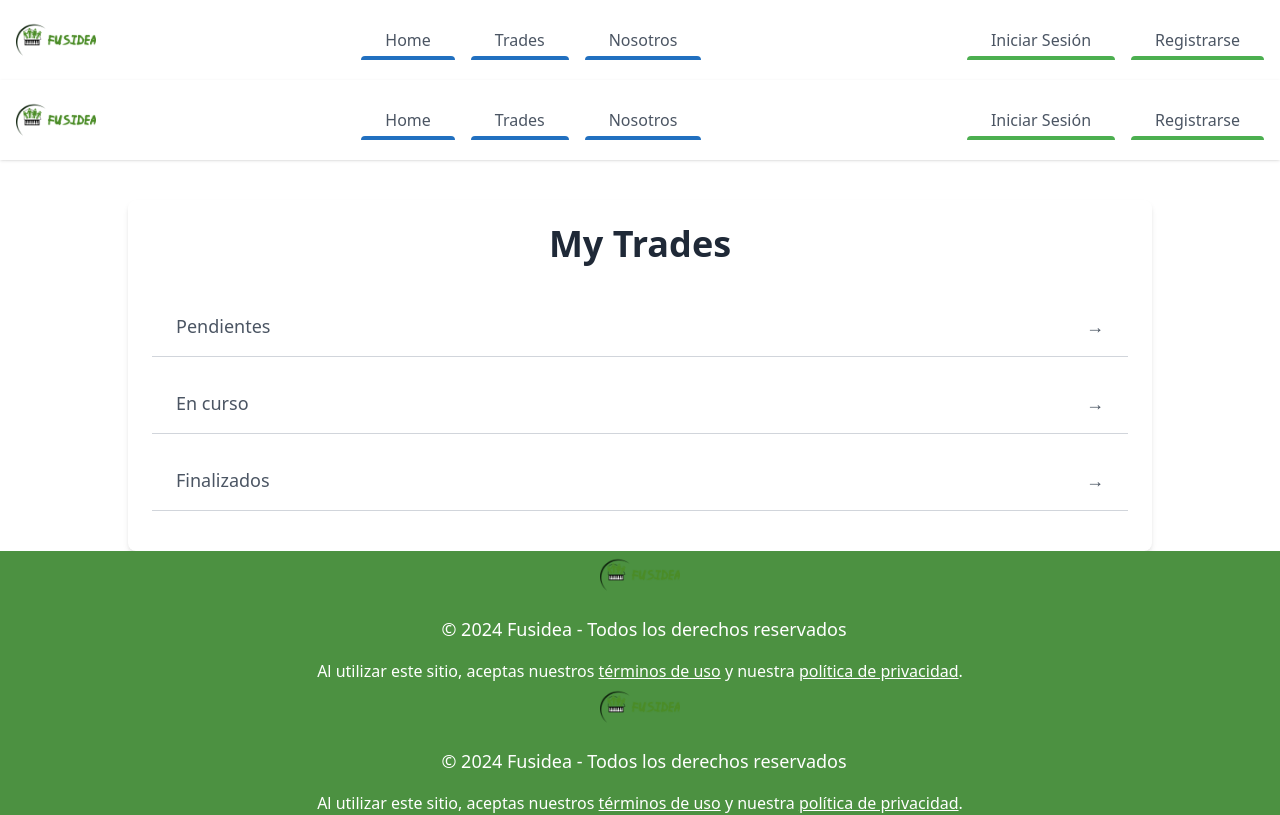
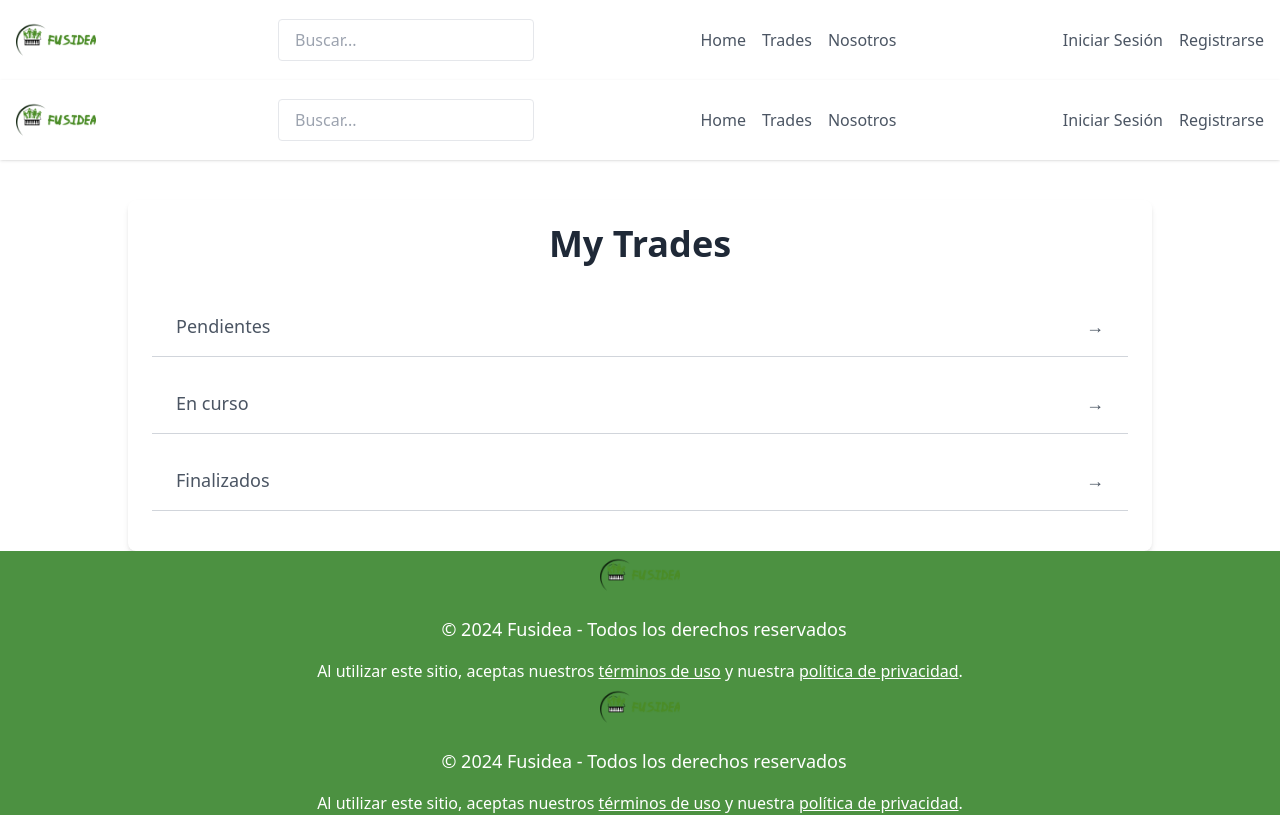
Before and after one commit to AlexGutty/FusideaIntegrador, a React (Vite) app in the folder front/: page /about in a window 1280 px wide. Built offline with nearby package versions, Linux system fonts and the light colour scheme.

Commit message:
Configurado contexts para requerimientos de logeado, projects y nofications

```diff
--- a/front/src/components/Header.jsx
+++ b/front/src/components/Header.jsx
@@ -1,4 +1,4 @@
-import React from 'react';
+import React, { useState } from 'react';
 import { Link } from 'react-router-dom';
 import useMenu from '../hooks/useMenu';
 import useAuthState from '../hooks/useAuthState';
@@ -6,6 +6,13 @@ import useAuthState from '../hooks/useAuthState';
 const Header = () => {
   const { isMenuOpen, toggleMenu } = useMenu();
   const { isAuthenticated, user, logout } = useAuthState();
+  const [searchTerm, setSearchTerm] = useState('');
+
+  const handleSearch = (e) => {
+    setSearchTerm(e.target.value);
+    // Aquí puedes agregar lógica para filtrar resultados o realizar una petición al servidor
+    console.log('Buscando:', searchTerm);
+  };
 
   return (
     <header className="sticky top-0 bg-white shadow z-50">
@@ -15,69 +22,50 @@ const Header = () => {
           <img src="../imgs/logo1.jpg" alt="Logo" className="h-12 w-auto rounded mb-4 md:mb-0" />
         </Link>
 
-        {/* Menu Button */}
-        <button
-          id="menu-btn"
-          className="block md:hidden focus:outline-none"
-          onClick={toggleMenu}
-        >
-          <svg xmlns="http://www.w3.org/2000/svg" className="h-6 w-6" fill="none" viewBox="0 0 24 24" stroke="currentColor">
-            <path strokeLinecap="round" strokeLinejoin="round" strokeWidth="2" d="M4 6h16M4 12h16m-7 6h7" />
-          </svg>
-        </button>
+        {/* Barra de búsqueda */}
+        <div className="flex items-center w-full md:w-auto md:ml-4">
+          <input
+            type="text"
+            value={searchTerm}
+            onChange={handleSearch}
+            placeholder="Buscar..."
+            className="border rounded px-4 py-2 w-full md:w-64"
+          />
+        </div>
 
-        {/* Navigation Links */}
+        {/* Menú y autenticación */}
         <nav
           id="menu"
           className={`md:flex flex-col md:flex-row space-y-2 md:space-y-0 md:space-x-4 mb-4 md:mb-0 ${isMenuOpen ? 'block' : 'hidden'}`}
         >
-          <Link
-            to="/"
-            className="smky-btn3 relative hover:text-[#FFCA28] py-2 px-6 after:absolute after:h-1 after:hover:h-[200%] transition-all duration-500 after:transition-all after:duration-500 overflow-hidden z-20 after:z-[-20] after:bg-[#2170C0] after:rounded-t-full after:w-full after:bottom-0 after:left-0 text-gray-600"
-          >
+          <Link to="/" className="text-gray-600 hover:text-blue-500">
             Home
           </Link>
           {isAuthenticated ? (
             <>
-              <Link
-                to="/connect"
-                className="smky-btn3 relative hover:text-[#FFCA28] py-2 px-6 after:absolute after:h-1 after:hover:h-[200%] transition-all duration-500 after:transition-all after:duration-500 overflow-hidden z-20 after:z-[-20] after:bg-[#2170C0] after:rounded-t-full after:w-full after:bottom-0 after:left-0 text-gray-600"
-              >
+              <Link to="/connect" className="text-gray-600 hover:text-blue-500">
                 Conecta
               </Link>
-              <Link
-                to="/trades"
-                className="smky-btn3 relative hover:text-[#FFCA28] py-2 px-6 after:absolute after:h-1 after:hover:h-[200%] transition-all duration-500 after:transition-all after:duration-500 overflow-hidden z-20 after:z-[-20] after:bg-[#2170C0] after:rounded-t-full after:w-full after:bottom-0 after:left-0 text-gray-600"
-              >
+              <Link to="/trades" className="text-gray-600 hover:text-blue-500">
                 Trades
               </Link>
-              <Link
-                to="/about-us"
-                className="smky-btn3 relative hover:text-[#FFCA28] py-2 px-6 after:absolute after:h-1 after:hover:h-[200%] transition-all duration-500 after:transition-all after:duration-500 overflow-hidden z-20 after:z-[-20] after:bg-[#2170C0] after:rounded-t-full after:w-full after:bottom-0 after:left-0 text-gray-600"
-              >
-                About Us
+              <Link to="/about-us" className="text-gray-600 hover:text-blue-500">
+                Nosotros
               </Link>
             </>
           ) : (
             <>
-
-              <Link
-                to="/trades"
-                className="smky-btn3 relative hover:text-[#FFCA28] py-2 px-6 after:absolute after:h-1 after:hover:h-[200%] transition-all duration-500 after:transition-all after:duration-500 overflow-hidden z-20 after:z-[-20] after:bg-[#2170C0] after:rounded-t-full after:w-full after:bottom-0 after:left-0 text-gray-600"
-              >
+              <Link to="/trades" className="text-gray-600 hover:text-blue-500">
                 Trades
               </Link>
-              <Link
-                to="/about-us"
-                className="smky-btn3 relative hover:text-[#FFCA28] py-2 px-6 after:absolute after:h-1 after:hover:h-[200%] transition-all duration-500 after:transition-all after:duration-500 overflow-hidden z-20 after:z-[-20] after:bg-[#2170C0] after:rounded-t-full after:w-full after:bottom-0 after:left-0 text-gray-600"
-              >
+              <Link to="/about-us" className="text-gray-600 hover:text-blue-500">
                 Nosotros
               </Link>
             </>
           )}
         </nav>
 
-        {/* Authentication or User Menu */}
+        {/* Usuario o autenticación */}
         {isAuthenticated ? (
           <div className="relative group">
             <div className="flex items-center space-x-2 cursor-pointer">
@@ -91,10 +79,7 @@ const Header = () => {
             <div className="absolute right-0 mt-2 bg-white shadow-lg rounded-md w-48 hidden group-hover:block">
               <ul className="py-2">
                 <li>
-                  <Link
-                    to="/perfil"
-                    className="block px-4 py-2 text-gray-700 hover:bg-gray-100"
-                  >
+                  <Link to="/perfil" className="block px-4 py-2 text-gray-700 hover:bg-gray-100">
                     Ir a mi perfil
                   </Link>
                 </li>
@@ -110,16 +95,12 @@ const Header = () => {
             </div>
           </div>
         ) : (
-          <div id="auth-buttons" className="hidden md:flex flex-col md:flex-row space-y-2 md:space-y-0 md:space-x-4">
-            <Link to="/login">
-              <button className="smky-btn3 relative hover:text-[#13437F] py-2 px-6 after:absolute after:h-1 after:hover:h-[200%] transition-all duration-500 after:transition-all after:duration-500 overflow-hidden z-20 after:z-[-20] after:bg-[#4CAF50] after:rounded-t-full after:w-full after:bottom-0 after:left-0 text-gray-600">
-                Iniciar Sesión
-              </button>
+          <div className="flex space-x-4">
+            <Link to="/login" className="text-gray-600 hover:text-blue-500">
+              Iniciar Sesión
             </Link>
-            <Link to="/register">
-              <button className="smky-btn3 relative hover:text-[#13437F] py-2 px-6 after:absolute after:h-1 after:hover:h-[200%] transition-all duration-500 after:transition-all after:duration-500 overflow-hidden z-20 after:z-[-20] after:bg-[#4CAF50] after:rounded-t-full after:w-full after:bottom-0 after:left-0 text-gray-600">
-                Registrarse
-              </button>
+            <Link to="/register" className="text-gray-600 hover:text-blue-500">
+              Registrarse
             </Link>
           </div>
         )}
--- a/front/src/contexts/AuthContext.js
+++ /dev/null
@@ -1,11 +0,0 @@
-import React, { createContext } from 'react';
-
-export const AuthContext = createContext();
-
-export const AuthProvider = ({ children }) => {
-  return (
-    <AuthContext.Provider value={{}}>
-      {children}
-    </AuthContext.Provider>
-  );
-};
--- /dev/null
+++ b/front/src/contexts/AuthContext.jsx
@@ -0,0 +1,40 @@
+import React, { createContext, useState, useEffect } from 'react';
+
+// Crear el contexto
+export const AuthContext = createContext();
+
+// Proveedor del contexto
+export const AuthProvider = ({ children }) => {
+  const [isAuthenticated, setIsAuthenticated] = useState(false);
+  const [user, setUser] = useState(null);
+
+  // Simular una función para iniciar sesión
+  const login = (userData) => {
+    setIsAuthenticated(true);
+    setUser(userData);
+    // Puedes guardar el token en localStorage o cookies si lo necesitas
+  };
+
+  // Función para cerrar sesión
+  const logout = () => {
+    setIsAuthenticated(false);
+    setUser(null);
+    // Limpia el token o cualquier otra información en almacenamiento local
+  };
+
+  // Verificar si el usuario tiene una sesión activa al cargar la app
+  useEffect(() => {
+    const savedUser = JSON.parse(localStorage.getItem('user'));
+    if (savedUser) {
+      setIsAuthenticated(true);
+      setUser(savedUser);
+    }
+  }, []);
+
+  // Proveer valores al resto de la app
+  return (
+    <AuthContext.Provider value={{ isAuthenticated, user, login, logout }}>
+      {children}
+    </AuthContext.Provider>
+  );
+};
--- a/front/src/contexts/NotificationContext.js
+++ /dev/null
@@ -1,11 +0,0 @@
-import React, { createContext } from 'react';
-
-export const NotificationContext = createContext();
-
-export const NotificationProvider = ({ children }) => {
-  return (
-    <NotificationContext.Provider value={{}}>
-      {children}
-    </NotificationContext.Provider>
-  );
-};
--- /dev/null
+++ b/front/src/contexts/NotificationContext.jsx
@@ -0,0 +1,39 @@
+import React, { createContext, useState } from 'react';
+
+// Crear el contexto
+export const NotificationContext = createContext();
+
+// Proveedor del contexto
+export const NotificationProvider = ({ children }) => {
+  const [notifications, setNotifications] = useState([]);
+
+  // Agregar una nueva notificación
+  const addNotification = (message, type = 'info') => {
+    setNotifications((prev) => [
+      ...prev,
+      { id: Date.now(), message, type, read: false },
+    ]);
+  };
+
+  // Marcar notificaciones como leídas
+  const markAsRead = (id) => {
+    setNotifications((prev) =>
+      prev.map((notification) =>
+        notification.id === id ? { ...notification, read: true } : notification
+      )
+    );
+  };
+
+  // Eliminar una notificación
+  const removeNotification = (id) => {
+    setNotifications((prev) => prev.filter((notification) => notification.id !== id));
+  };
+
+  return (
+    <NotificationContext.Provider
+      value={{ notifications, addNotification, markAsRead, removeNotification }}
+    >
+      {children}
+    </NotificationContext.Provider>
+  );
+};
--- /dev/null
+++ b/front/src/contexts/ProjectContext.jsx
@@ -0,0 +1,34 @@
+import React, { createContext, useState } from 'react';
+
+// Crear el contexto
+export const ProjectContext = createContext();
+
+// Proveedor del contexto
+export const ProjectProvider = ({ children }) => {
+  const [projects, setProjects] = useState([]);
+
+  // Agregar un nuevo proyecto
+  const addProject = (project) => {
+    setProjects((prev) => [...prev, { ...project, id: Date.now() }]);
+  };
+
+  // Eliminar un proyecto existente
+  const removeProject = (id) => {
+    setProjects((prev) => prev.filter((project) => project.id !== id));
+  };
+
+  // Simular una carga inicial de proyectos (puedes reemplazar esto con una llamada a un servidor)
+  const fetchProjects = () => {
+    const dummyProjects = [
+      { id: 1, name: 'Proyecto 1', description: 'Descripción del proyecto 1' },
+      { id: 2, name: 'Proyecto 2', description: 'Descripción del proyecto 2' },
+    ];
+    setProjects(dummyProjects);
+  };
+
+  return (
+    <ProjectContext.Provider value={{ projects, addProject, removeProject, fetchProjects }}>
+      {children}
+    </ProjectContext.Provider>
+  );
+};
```
Also changed, not shown: front/src/App.jsx (+11 -0 lines), front/src/presentation/pages/UserProfilePage.jsx (+47 -3 lines), front/src/contexts/ProjectContext.js (deleted).
